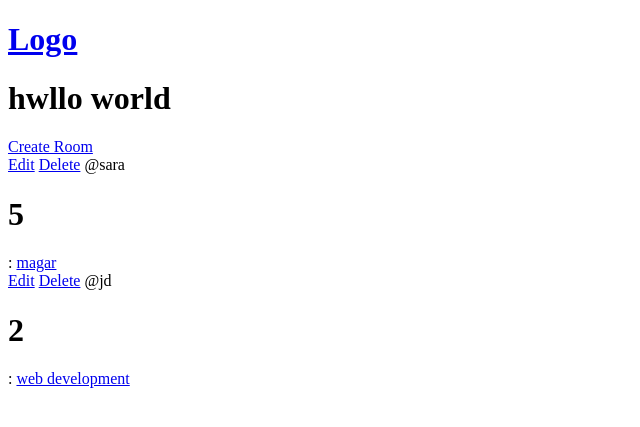
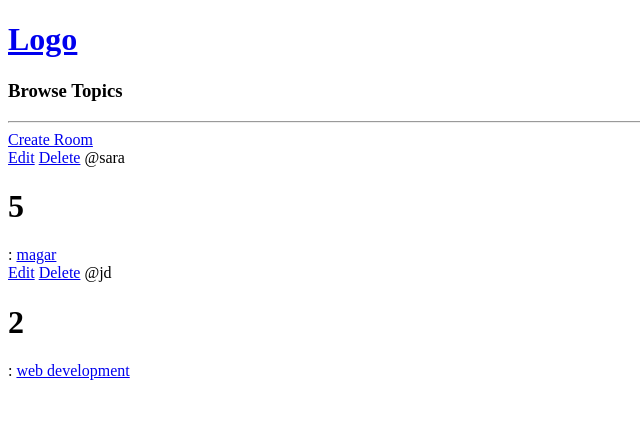
Before and after one commit to jklama/Django_full_app, a Django app: page / in a window 1280 px wide. Shown: the top 427 px of the page, without its empty margins (0-640 px from the left). Run offline with Django 5.2, Linux system fonts and the light colour scheme; data comes from the database, SQL or seed files in the repository; both versions use the stored data as it was after the commit.

Commit message:
adding styles

```diff
--- a/base/templates/home/home.html
+++ b/base/templates/home/home.html
@@ -1,5 +1,10 @@
 {% extends "home/layout.html" %} {% block body %}
-<h1>hwllo world</h1>
+
+<div class="home-container">
+  <div class="">
+    <h3 class="">Browse Topics</h3>
+    <hr />
+  </div>
   <div>
     <a href="{% url 'createRoom' %}">Create Room </a>
   </div>
@@ -11,4 +16,6 @@
     <h1>{{room.id}}</h1>
     : <a href="{% url 'room' room.id%}"> <span>{{room.name}}</span> </a>
   </div>
+</div>
+
 {%endfor%} {% endblock body %}
```
Also changed, not shown: db.sqlite3. Lines whose indentation alone changed are shown as unchanged.
